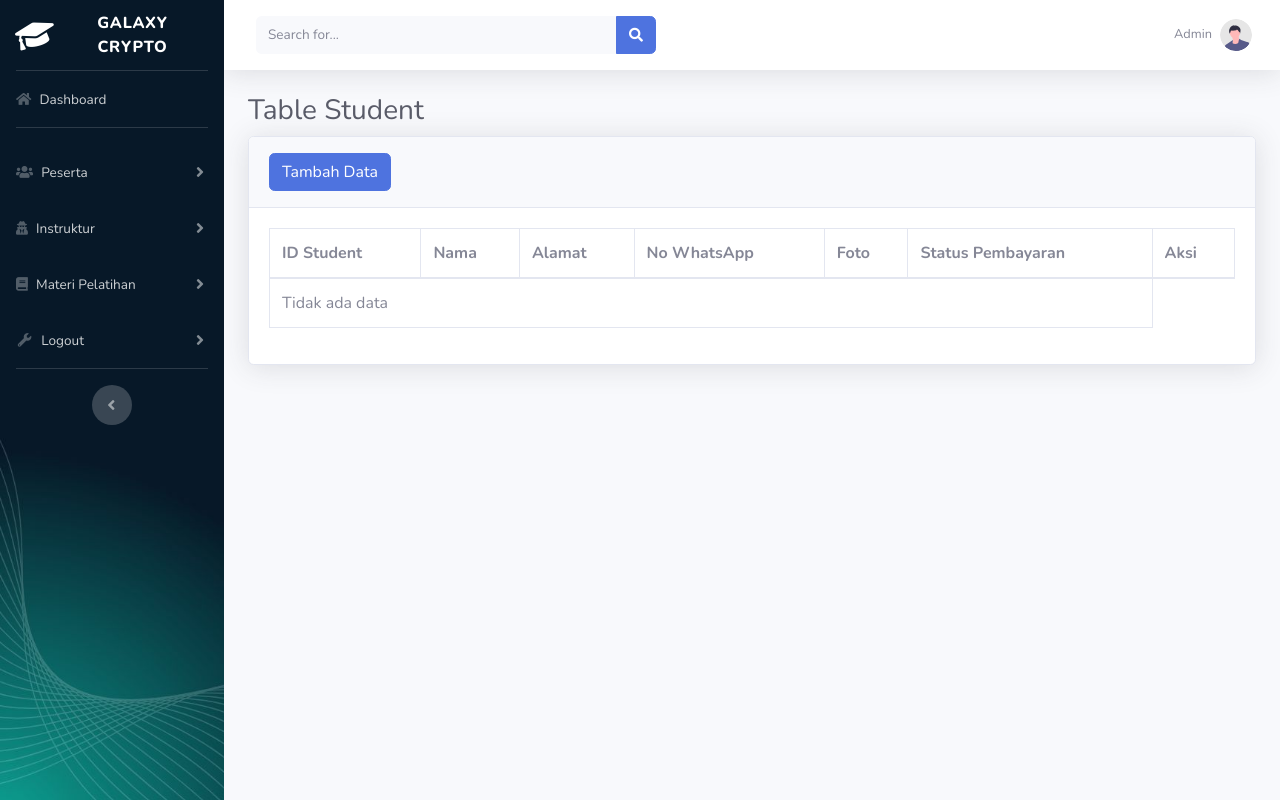
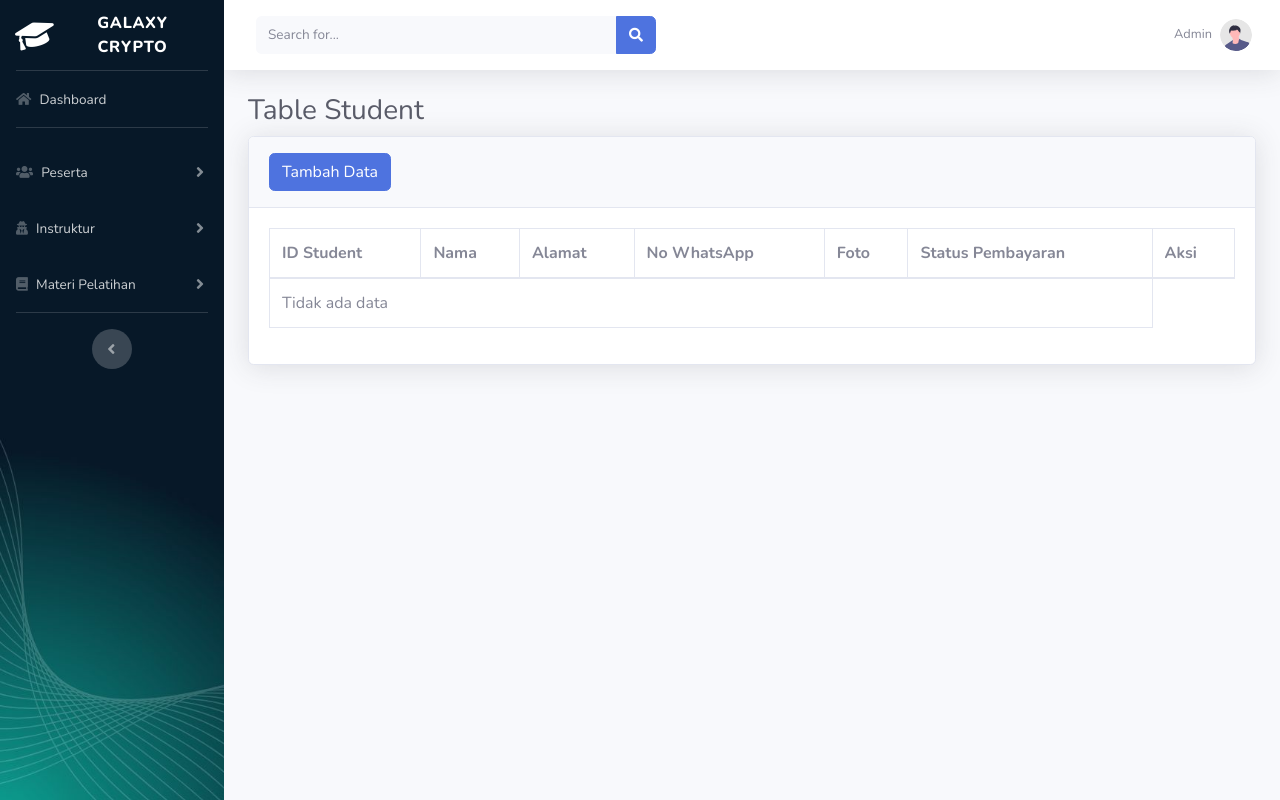
Before and after one commit to aribisma13/galaxy-crypto, a PHP site: page /student.php in a window 1280 px wide. Run offline with PHP 8.4, Linux system fonts and the light colour scheme; data that the repository does not hold is empty.

Commit message:
three commit

```diff
--- a/student.php
+++ b/student.php
@@ -102,13 +102,6 @@
             </li>
 
             <!-- Nav Item - Utilities Collapse Menu -->
-            <li class="nav-item">
-                <a class="nav-link collapsed" href="#" data-toggle="collapse" data-target="#collapseUtilities" aria-expanded="true" aria-controls="collapseUtilities">
-                    <i class="fas fa-fw fa-wrench"></i>
-                    <span>Logout</span>
-                </a>
-                <div id="collapseUtilities" class="collapse" aria-labelledby="headingUtilities" data-parent="#accordionSidebar">
-            </li>
 
             <!-- Divider -->
             <hr class="sidebar-divider">
```
